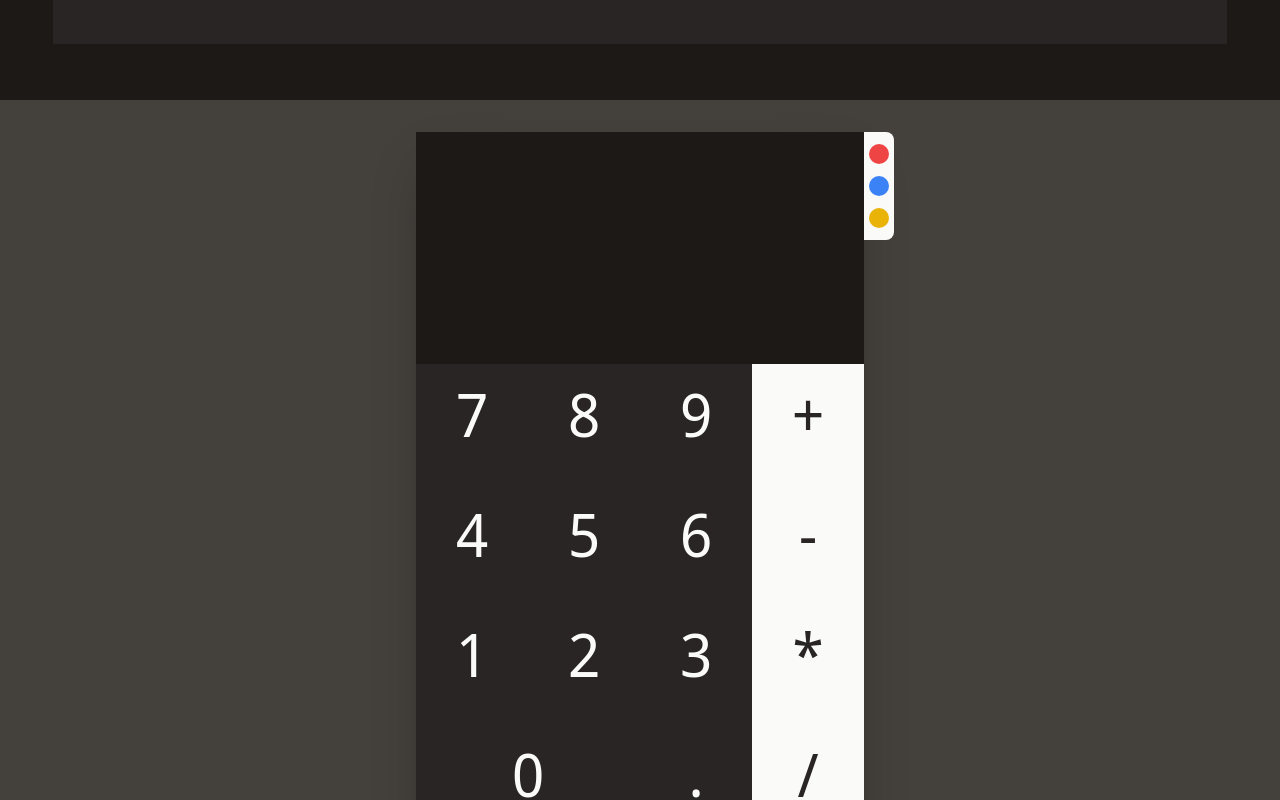
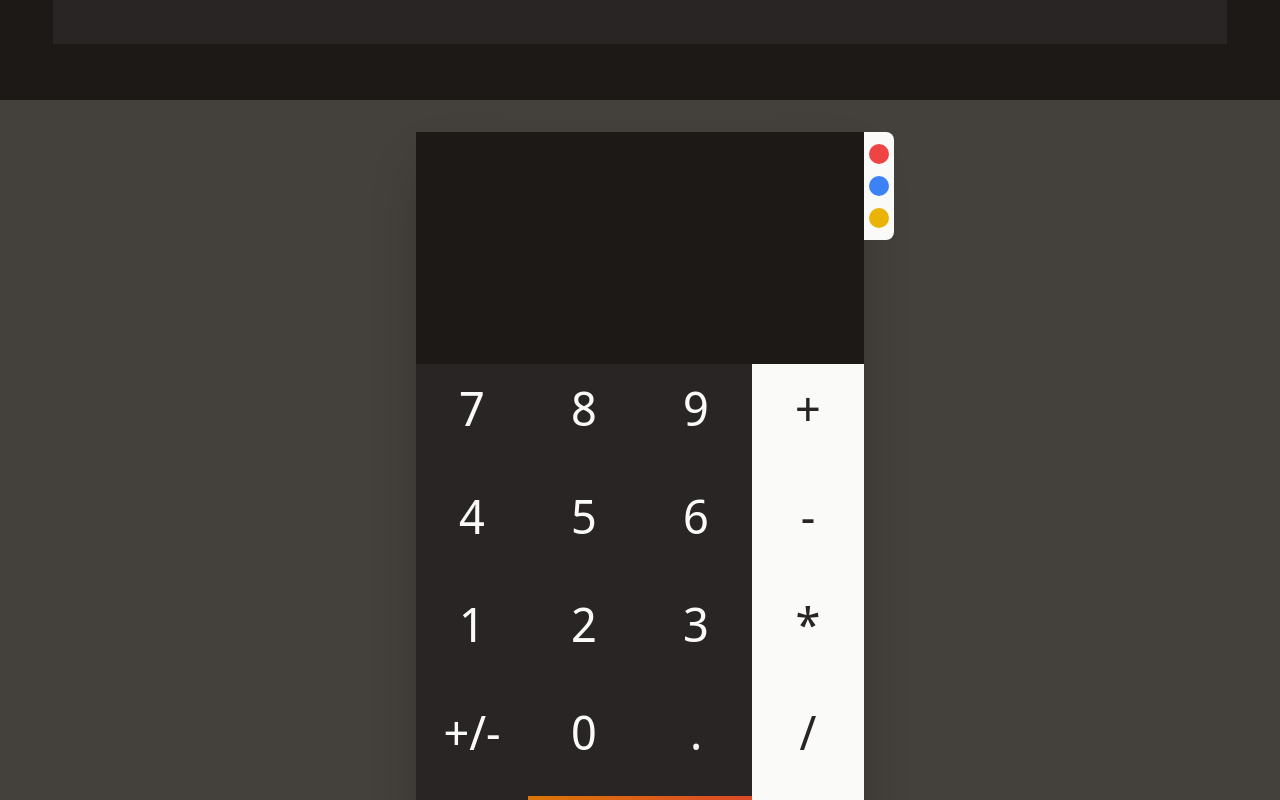
Before and after one commit to javierlnmn/react-calc, a React (Vite) app: page /calculator in a window 1280 px wide. Shown: the part 1100-1900 px from the top of the page. Built offline with nearby package versions, Linux system fonts and the light colour scheme.

Commit message:
Result handling, decimals and negative numbers

```diff
--- a/src/components/calculator/Calculator.tsx
+++ b/src/components/calculator/Calculator.tsx
@@ -1,4 +1,4 @@
-import { useState } from "react";
+import { useEffect, useState } from "react";
 
 import CalculatorButton from "./CalculatorButton";
 import { CalculatorButtonTheme } from "./CalculatorButtonTheme.d";
@@ -9,36 +9,76 @@ import { Operation } from "src/types";
 const Calculator = (): JSX.Element => {
     const [currentValue, setCurrentValue] = useState<number | undefined>();
     const [previousValue, setPreviousValue] = useState<number | undefined>();
-    const [performingCalculation, setPerformingCalculation] = useState<Operation | undefined>();
+    const [currentOperation, setCurrentOperation] = useState<Operation | undefined>();
+    const [decimalEnabled, setDecimalEnabled] = useState<boolean>(false);
+    const [decimalPlaces, setDecimalPlaces] = useState<number>(0);
 
     const updateCurrentValue = (value: number): void => {
-        setCurrentValue((currentValue ?? 0) * 10 + value);
-    };
+        if (decimalEnabled) {
+            const newValue = (currentValue ?? 0) + value / Math.pow(10, decimalPlaces + 1);
+            setCurrentValue(roundToDecimal(newValue, 20));
+            setDecimalPlaces(decimalPlaces + 1);
+        } else {
+            setCurrentValue((currentValue ?? 0) * 10 + value);
+        }
+    }
 
-    const performCalculation = (operator: Operation): void => {
-        setPreviousValue(currentValue);
+    const roundToDecimal = (value: number, decimalPlaces: number): number => {
+        const factor = 10 ** decimalPlaces;
+        return Math.round(value * factor) / factor;
+    }
+
+    const performCalculation =  (operator: Operation): void => {
+
+        if (!currentValue) {
+            return
+        } else {
+            setPreviousValue(currentValue);
+        }
+
+        if (previousValue && currentOperation) {
+            setPreviousValue(currentOperation.perform(previousValue, currentValue));
+        }
+
         setCurrentValue(undefined);
-        setPerformingCalculation(operator);
+        setCurrentOperation(operator);
+        setDecimalEnabled(false);
+        setDecimalPlaces(0);
+
+    }
+
+    const isDecimal = (number: number): boolean => {
+        return (number % 1) !== 0;
     }
 
     const handleDecimal = (): void => {
+        if (decimalEnabled || !currentValue || isDecimal(currentValue)) return
+        setDecimalEnabled(true);
+    }
 
+    const turnNegative = (): void => {
+        if(!currentValue) return
+        setCurrentValue(currentValue * -1);
     }
 
     const clearCalculator = (): void => {
         setPreviousValue(undefined);
         setCurrentValue(undefined);
-        setPerformingCalculation(undefined);
+        setCurrentOperation(undefined);
+        setDecimalEnabled(false);
+        setDecimalPlaces(0);
     }
 
     const handleResult = (): void => {
-        if (!currentValue || !previousValue || !performingCalculation) {
+        if (!currentValue || !previousValue || !currentOperation) {
             return
         }
 
-        setCurrentValue(performingCalculation.perform(previousValue, currentValue));
+        setCurrentValue(currentOperation.perform(previousValue, currentValue));
         setPreviousValue(undefined);
-        setPerformingCalculation(undefined);
+        setCurrentOperation(undefined);
+        setDecimalEnabled(false);
+        setDecimalPlaces(0);
     }
 
     const operations: Record<string, Operation> = {
@@ -155,10 +195,17 @@ const Calculator = (): JSX.Element => {
             colEnd: "col-end-5",
         },
         {
+            buttonLabel: "+/-",
+            buttonStyle: CalculatorButtonTheme.Gray,
+            handleClick: () => turnNegative(),
+            colStart: "col-start-1",
+            colEnd: "col-end-2",
+        },
+        {
             buttonLabel: "0",
             buttonStyle: CalculatorButtonTheme.Gray,
             handleClick: () => updateCurrentValue(0),
-            colStart: "col-start-1",
+            colStart: "col-start-2",
             colEnd: "col-end-3",
         },
         {
@@ -201,10 +248,10 @@ const Calculator = (): JSX.Element => {
     return (
         <div className="my-14 bg-stone-700">
             <div className="flex items-center justify-center w-11/12 max-w-md mx-auto">
-                <div className="grid grid-cols-4 h-full w-full my-8 shadow-2xl relative rounded-l-lg">
-                    <div className="p-3 col-span-4 aspect-[19/9] w-full bg-stone-900 text-7xl">
+                <div className="grid grid-cols-4 h-full w-full my-8 shadow-2xl relative rounded-l-lg text-3xl sm:text-5xl lg:text-5xl">
+                    <div className="p-3 col-span-4 aspect-[19/9] w-full bg-stone-900">
                         <p className="h-full whitespace-break-spaces break-words mb-5">
-                            {performingCalculation? previousValue : currentValue} {performingCalculation?.symbol} {performingCalculation? currentValue : ''}
+                            {currentOperation? previousValue : currentValue} {currentOperation?.symbol} {currentOperation? currentValue : ''}
                         </p>
                     </div>
                     <div className="absolute right-[-30px] w-[30px] flex flex-col bg-stone-50 items-center justify-center gap-3 py-3 rounded-r-lg">
--- a/src/components/calculator/CalculatorButton.tsx
+++ b/src/components/calculator/CalculatorButton.tsx
@@ -28,7 +28,7 @@ const CalculatorButton = ({ buttonStyle, buttonLabel, handleClick, colStart, col
                 handleAnimation();
             }}
         >
-            <p className={`select-none whitespace-break-spaces break-words mb-5 text-3xl sm:text-5xl lg:text-6xl ${isAnimated ? 'animate-bounce' : ''}`}>{buttonLabel}</p>
+            <p className={`select-none whitespace-break-spaces break-words mb-5 ${isAnimated ? 'animate-bounce' : ''}`}>{buttonLabel}</p>
         </div>
     );
 };
--- a/src/styles/index.css
+++ b/src/styles/index.css
@@ -17,7 +17,7 @@
         transform: scale(1);
     }
     50% {
-        transform: scale(.95);
+        transform: scale(.90);
     }
     100% {
         transform: scale(1);
--- a/src/types.d.ts
+++ b/src/types.d.ts
@@ -1,3 +1,5 @@
+import Decimal from "decimal.js";
+
 export interface ExternalLink {
     name: string,
     value: string,
```
